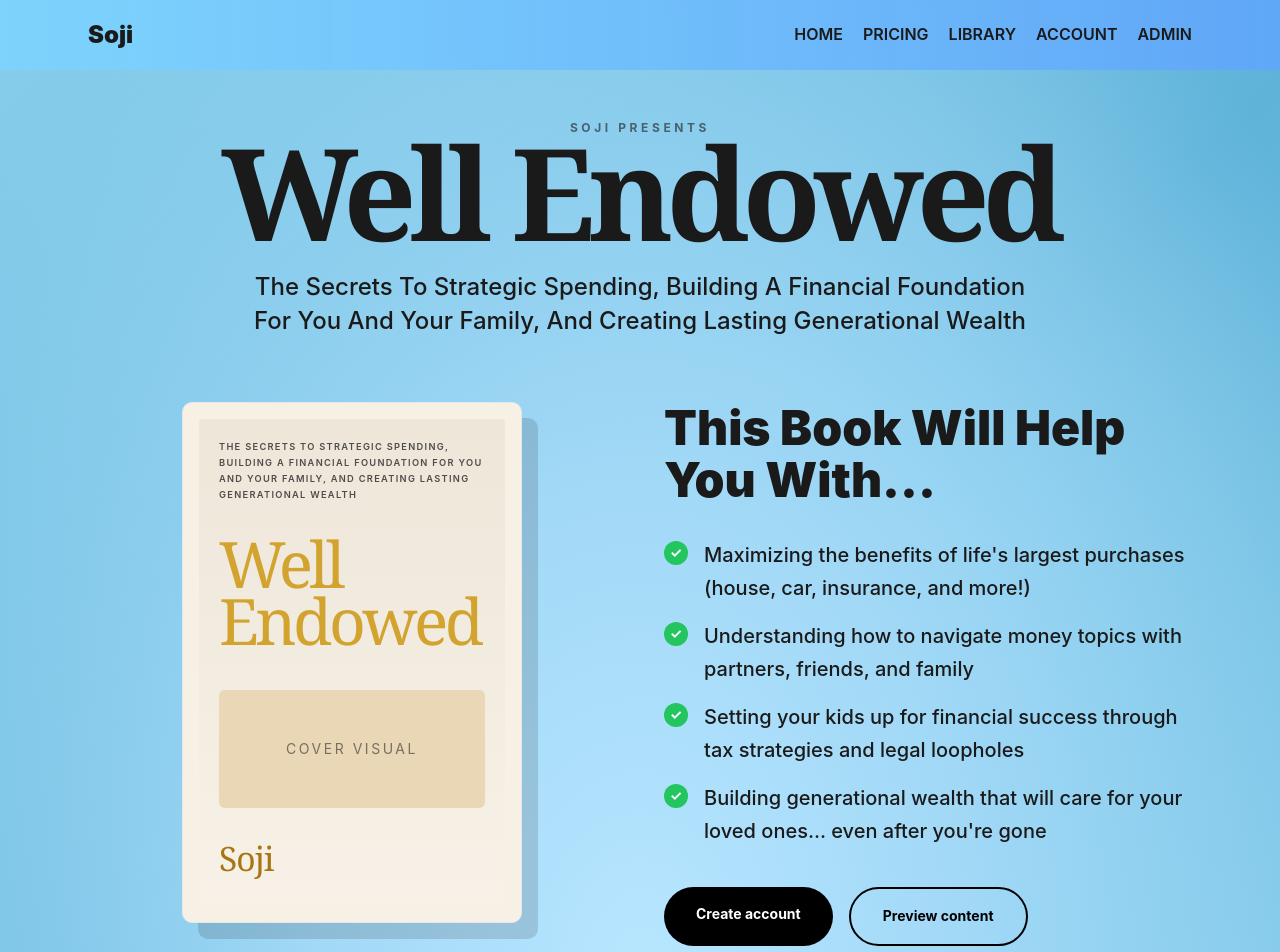
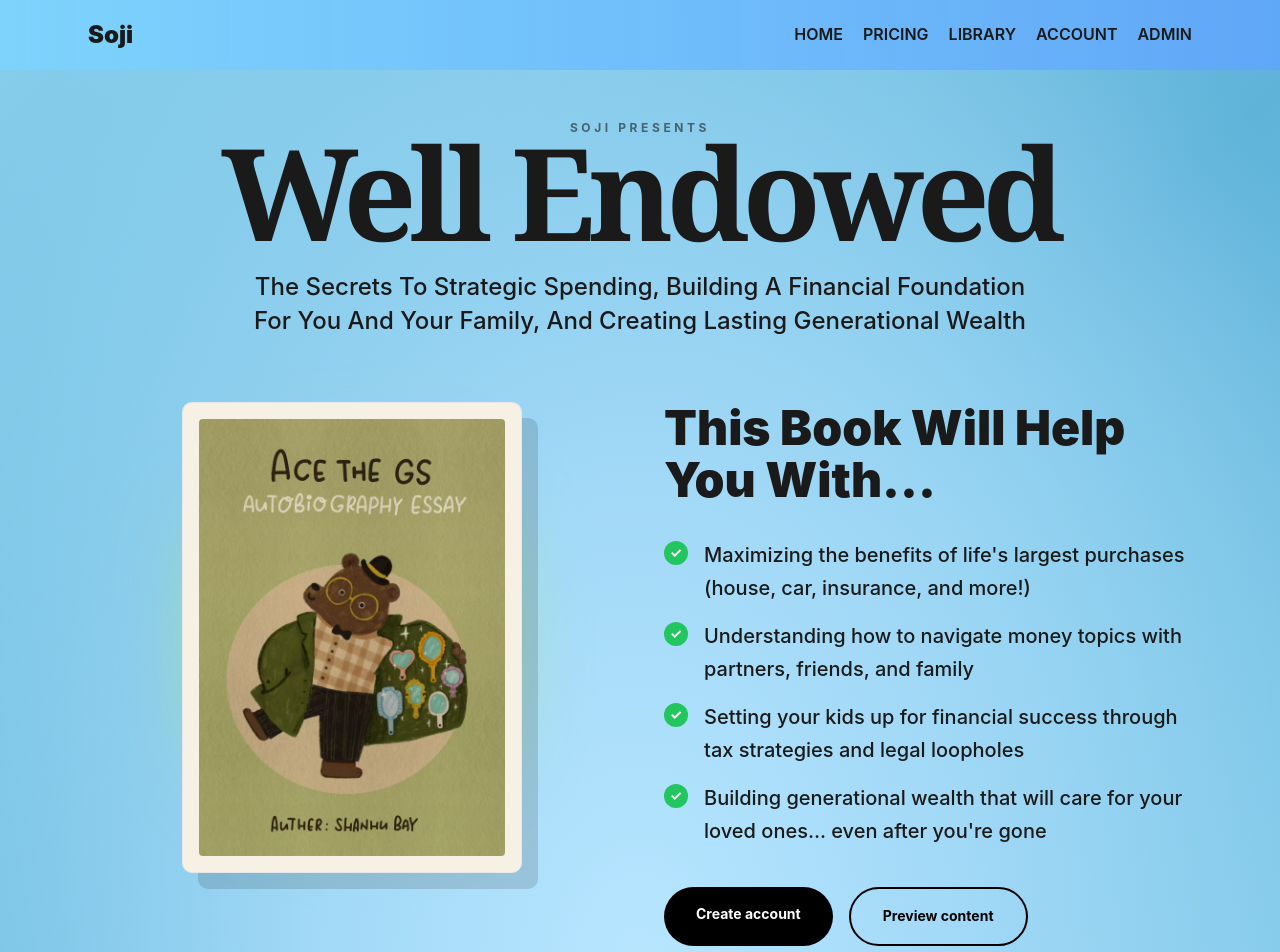
Before and after one commit to jayliang42/soji-web, a Next.js app in the folder apps/web/: page / in a window 1280 px wide. Shown: the top 952 px of the page. Built offline with nearby package versions, Linux system fonts and the light colour scheme.

Commit message:
feat(ui): add book cover image and enhance visual design
- Added actual book cover image for Well Endowed
- Enhanced book card with glowing backdrop effect
- Updated image styling with proper aspect ratio
- Improved visual hierarchy and layout

```diff
--- a/apps/web/src/app/page.tsx
+++ b/apps/web/src/app/page.tsx
@@ -1,3 +1,4 @@
+import Image from "next/image";
 import Link from "next/link";
 import { membershipPlans } from "@soji/domain";
 import { PlanCard } from "@/components/plan-card";
@@ -20,26 +21,20 @@ export default function HomePage() {
         </div>
         <div className="mt-16 grid gap-12 lg:grid-cols-2 lg:items-start">
           <div className="mx-auto w-full max-w-[340px] order-2 lg:order-1">
-            <div className="relative rounded-[10px] border border-black/18 bg-[#f7f0e4] p-4 shadow-[16px_16px_0_rgba(17,17,17,0.14)]">
-              <div className="aspect-[0.7] rounded-[4px] bg-[linear-gradient(180deg,#eee6d9_0%,#f7f1e7_100%)] p-5">
-                <p className="text-[0.58rem] font-semibold uppercase leading-4 tracking-[0.14em] text-darktext/75">
-                  The secrets to strategic spending, building a financial foundation
-                  for you and your family, and creating lasting generational wealth
-                </p>
-                <div className="mt-8">
-                  <p className="font-display text-[4rem] leading-[0.9] tracking-[-0.055em] text-[#d2a42f]">
-                    Well
-                  </p>
-                  <p className="font-display text-[4rem] leading-[0.9] tracking-[-0.055em] text-[#d2a42f]">
-                    Endowed
-                  </p>
+            <div className="relative">
+              <div className="absolute inset-4 rounded-[26px] bg-[radial-gradient(circle_at_center,rgba(216,248,149,0.95),rgba(166,234,99,0.55)_48%,transparent_76%)] blur-2xl" />
+              <div className="relative rounded-[10px] border border-black/18 bg-[#f7f0e4] p-4 shadow-[16px_16px_0_rgba(17,17,17,0.14)]">
+                <div className="relative aspect-[0.7] overflow-hidden rounded-[4px] bg-[linear-gradient(180deg,#eef0dc_0%,#e6edd1_100%)]">
+                  <Image
+                    src="/Image_2026-03-14_185549_786.jpg"
+                    alt="Well Endowed cover artwork"
+                    fill
+                    priority
+                    className="object-cover object-center"
+                  />
+                  <div className="absolute inset-0 bg-[linear-gradient(180deg,rgba(166,234,99,0.08),rgba(166,234,99,0.16))] mix-blend-multiply" />
+                  <div className="absolute inset-0 ring-1 ring-black/6" />
                 </div>
-                <div className="mt-10 rounded-[6px] bg-[#ead7b6] px-4 py-12 text-center text-sm uppercase tracking-[0.18em] text-darktext/55">
-                  Cover visual
-                </div>
-                <p className="mt-6 font-display text-[2.1rem] tracking-[-0.03em] text-[#a87512]">
-                  Soji
-                </p>
               </div>
             </div>
           </div>
```
Also changed, not shown: apps/web/public/Image_2026-03-14_185549_786.jpg (added).
